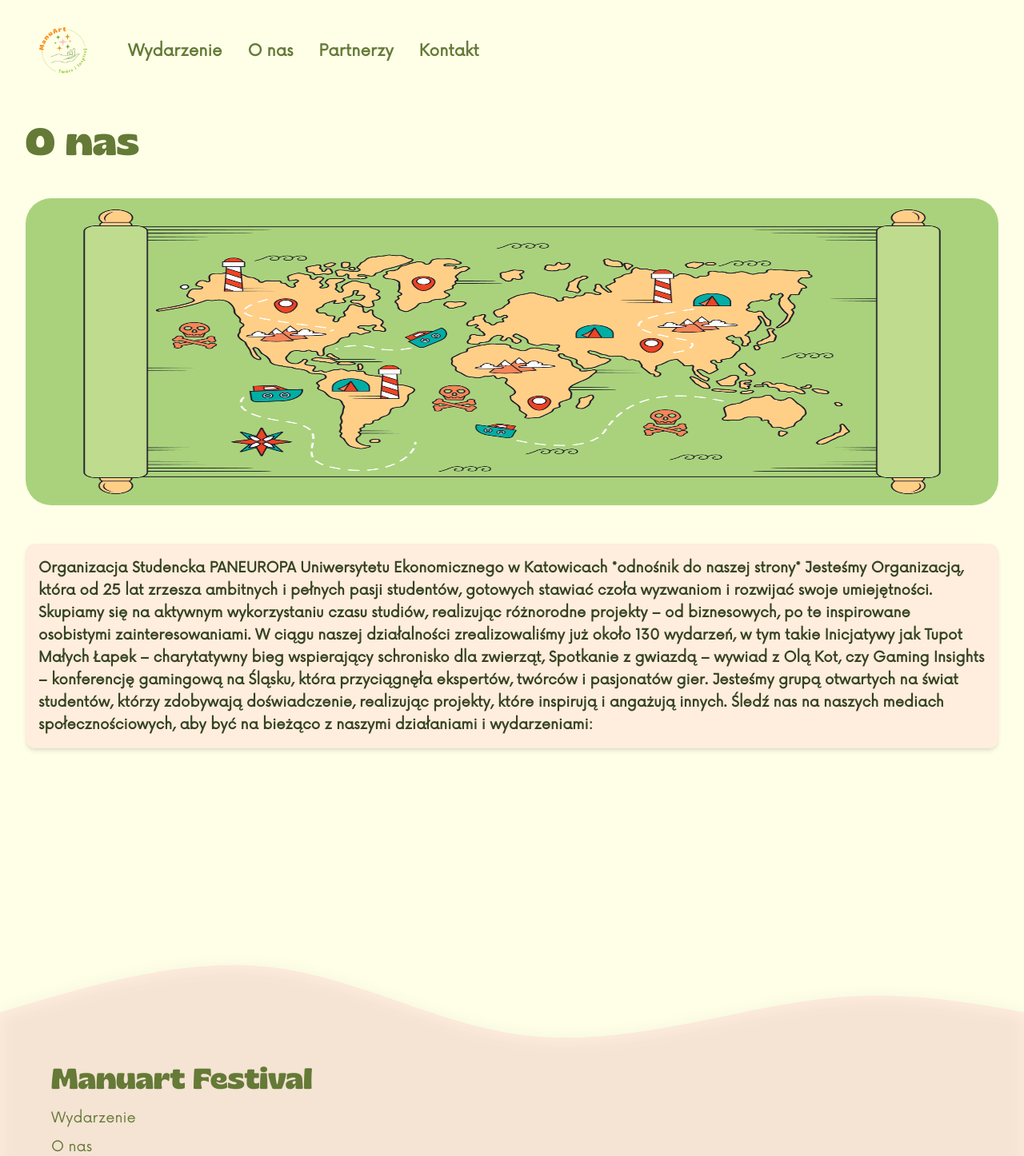
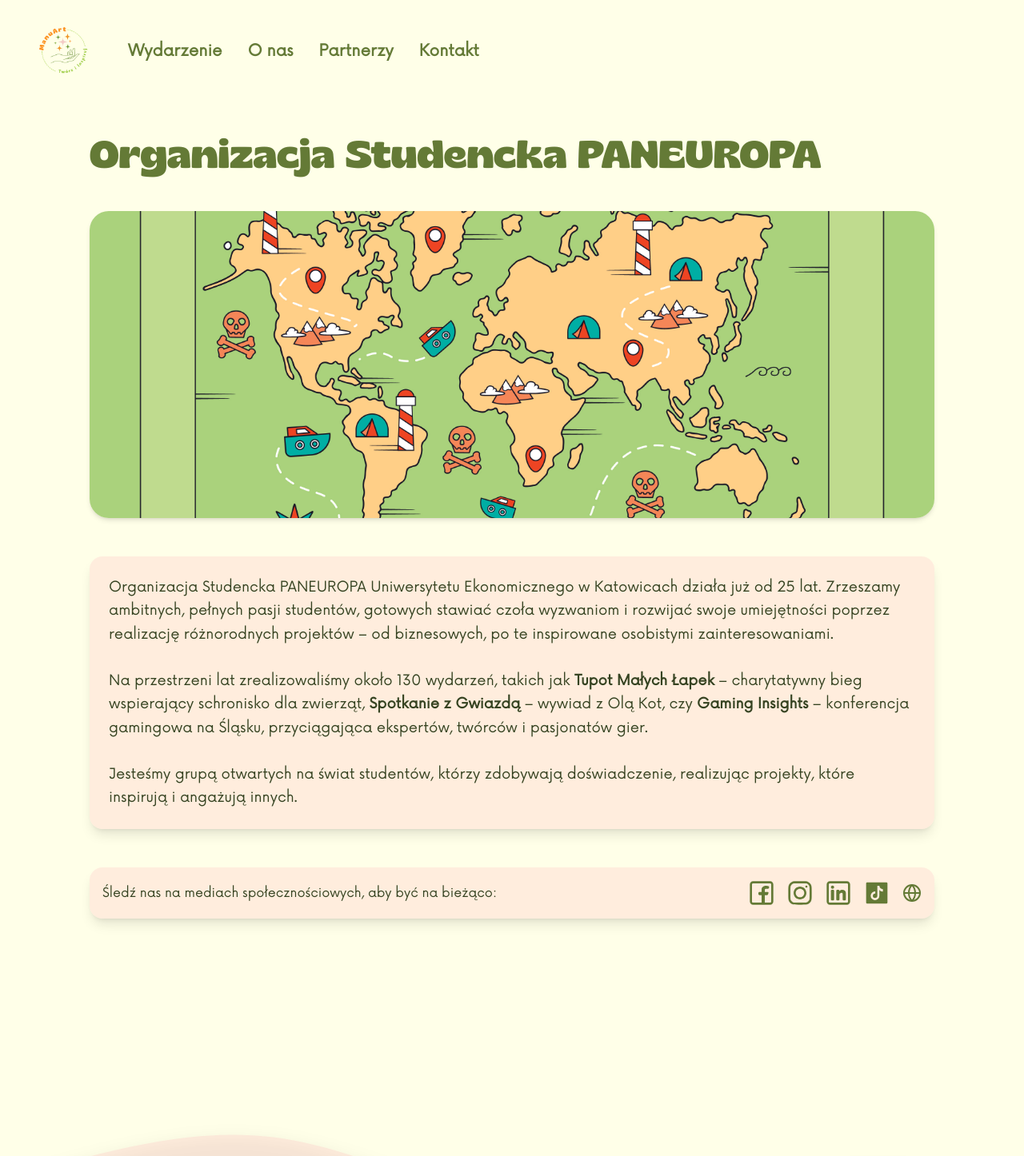
Before and after one commit to bartekmazik/manuart, a Next.js app: page /paneuropa in a window 1280 px wide. Shown: the top 1446 px of the page at 80% size. Built offline with nearby package versions, Linux system fonts and the light colour scheme.

Commit message:
responsibility changes

```diff
--- a/app/components/Footer.tsx
+++ b/app/components/Footer.tsx
@@ -19,7 +19,7 @@ const Footer = () => {
         {/* footer content */}
         <div className="absolute bg-transparent inset-0 px-8 sm:px-16 py-12 sm:py-20 flex flex-col sm:flex-row items-end justify-end sm:justify-between  text-center sm:text-left gap-10 sm:gap-0">
           {/*left column*/}
-          <div className="flex flex-col items-center sm:items-start gap-4">
+          <div className="flex flex-col items-center sm:items-start gap-4 w-full">
             <h2
               className={`${Gliker.className} text-primary text-4xl font-bold`}
             >
@@ -53,7 +53,7 @@ const Footer = () => {
             </div>
           </div>
           {/* right column */}
-          <div className="flex flex-col justify-center items-center gap-4">
+          <div className="w-full flex flex-col justify-center items-center sm:w-1/3 gap-4">
             <p className={`${Gliker.className} text-primary text-2xl`}>
               ZAOBSERWUJ NAS
             </p>
@@ -80,12 +80,7 @@ const Footer = () => {
                   alt: "TikTok",
                 },
               ].map(({ href, src, alt }) => (
-                <Link
-                  key={alt}
-                  href={href}
-                  target="_blank"
-                  rel="noopener noreferrer"
-                >
+                <Link key={alt} href={href} target="_blank">
                   <Image
                     src={src}
                     alt={alt}
--- a/app/components/Navbar.tsx
+++ b/app/components/Navbar.tsx
@@ -5,7 +5,9 @@ import Image from "next/image";
 import Link from "next/link";
 import { Menu } from "lucide-react";
 import { AnimatePresence, motion } from "framer-motion";
-
+{
+  /*make navbar absolute if route is home*/
+}
 function isHome(path: string) {
   if (path === "/") {
     return "absolute top-0 left-0 z-50 pt-6";
@@ -53,7 +55,7 @@ function Dropdown({ onClose }: { onClose: () => void }) {
 }
 const Navbar = () => {
   const route = usePathname();
-  const [isOpen, setIsOpen] = useState(false);
+  const [isOpen, setIsOpen] = useState(false); //dropdown control
   return (
     <div
       className={`${isHome(
@@ -95,6 +97,7 @@ const Navbar = () => {
       >
         <Menu />
       </button>
+      {/*dropdown animation wrapper*/}
       <AnimatePresence>
         {isOpen && <Dropdown onClose={() => setIsOpen(false)} />}
       </AnimatePresence>
--- a/app/components/home/PartnersCarousel.tsx
+++ b/app/components/home/PartnersCarousel.tsx
@@ -11,8 +11,8 @@ const sponsors = [
   "/logo.png",
   "/logo.png",
 ];
-
-const duplicatedSponsors = [...sponsors, ...sponsors, ...sponsors]; // extend loop
+//needs to be above 3 items in array otherways its not filling enough space
+const duplicatedSponsors = [...sponsors, ...sponsors, ...sponsors];
 
 const PartnersCarousel = () => {
   return (
--- a/app/paneuropa/page.tsx
+++ b/app/paneuropa/page.tsx
@@ -1,32 +1,87 @@
 import React from "react";
 import { Gliker } from "../fonts/gliker";
 import Image from "next/image";
+import Link from "next/link";
+import { Globe } from "lucide-react";
 
 const AboutUsPage = () => {
   return (
-    <div className=" flex flex-col pt-12 justify-center sm:justify-start items-start gap-12">
-      <h1 className={`${Gliker.className} text-5xl text-primary`}>O nas</h1>
-      <div className="relative rounded-4xl w-full h-96 ">
-        <Image src="/map.jpg" className="rounded-4xl" alt="paneuropa" fill />
+    <div className="flex flex-col gap-12 pt-16 px-6 sm:px-12 max-w-6xl mx-auto text-primary">
+      <div className="flex flex-col sm:flex-row items-start sm:items-center gap-4 sm:gap-6">
+        <h1 className={`${Gliker.className} text-4xl sm:text-5xl font-bold`}>
+          Organizacja Studencka PANEUROPA
+        </h1>
       </div>
 
-      <p className="bg-backgroundsecondary w-full text-lg  p-4 rounded-xl font-bold text-primarydark shadow-md hover:shadow-lg transition">
+      {/* map image */}
+      <div className="relative w-full h-72 sm:h-96 rounded-3xl overflow-hidden shadow-md">
+        <Image
+          src="/map.jpg"
+          alt="Mapa PANEUROPA"
+          fill
+          className="object-cover"
+        />
+      </div>
+
+      {/* description */}
+      <p className="bg-backgroundsecondary text-primarydark text-base sm:text-lg p-6 rounded-2xl font-medium leading-relaxed shadow-lg ">
         Organizacja Studencka PANEUROPA Uniwersytetu Ekonomicznego w Katowicach
-        *odnośnik do naszej strony* Jesteśmy Organizacją, która od 25 lat
-        zrzesza ambitnych i pełnych pasji studentów, gotowych stawiać czoła
-        wyzwaniom i rozwijać swoje umiejętności. Skupiamy się na aktywnym
-        wykorzystaniu czasu studiów, realizując różnorodne projekty – od
-        biznesowych, po te inspirowane osobistymi zainteresowaniami. W ciągu
-        naszej działalności zrealizowaliśmy już około 130 wydarzeń, w tym takie
-        Inicjatywy jak Tupot Małych Łapek – charytatywny bieg wspierający
-        schronisko dla zwierząt, Spotkanie z gwiazdą – wywiad z Olą Kot, czy
-        Gaming Insights – konferencję gamingową na Śląsku, która przyciągnęła
-        ekspertów, twórców i pasjonatów gier. Jesteśmy grupą otwartych na świat
-        studentów, którzy zdobywają doświadczenie, realizując projekty, które
-        inspirują i angażują innych. Śledź nas na naszych mediach
-        społecznościowych, aby być na bieżąco z naszymi działaniami i
-        wydarzeniami:
+        działa już od 25 lat. Zrzeszamy ambitnych, pełnych pasji studentów,
+        gotowych stawiać czoła wyzwaniom i rozwijać swoje umiejętności poprzez
+        realizację różnorodnych projektów – od biznesowych, po te inspirowane
+        osobistymi zainteresowaniami.
+        <br />
+        <br />
+        Na przestrzeni lat zrealizowaliśmy około 130 wydarzeń, takich jak{" "}
+        <strong>Tupot Małych Łapek</strong> – charytatywny bieg wspierający
+        schronisko dla zwierząt, <strong>Spotkanie z Gwiazdą</strong> – wywiad z
+        Olą Kot, czy <strong>Gaming Insights</strong> – konferencja gamingowa na
+        Śląsku, przyciągająca ekspertów, twórców i pasjonatów gier.
+        <br />
+        <br />
+        Jesteśmy grupą otwartych na świat studentów, którzy zdobywają
+        doświadczenie, realizując projekty, które inspirują i angażują innych.
       </p>
+
+      {/*social medias*/}
+      <div className="flex bg-backgroundsecondary p-4 rounded-2xl shadow-lg flex-col sm:flex-row items-start sm:justify-between sm:items-center gap-4 sm:gap-6">
+        <p className="  text-primarydark">
+          Śledź nas na mediach społecznościowych, aby być na bieżąco:
+        </p>
+        <div className="flex flex-row items-center gap-4 self-center ">
+          {[
+            {
+              href: "https://facebook.com",
+              src: "/facebook.svg",
+              alt: "Facebook",
+            },
+            {
+              href: "https://instagram.com",
+              src: "/instagram.svg",
+              alt: "Instagram",
+            },
+            {
+              href: "https://linkedin.com",
+              src: "/linkedin.svg",
+              alt: "LinkedIn",
+            },
+            { href: "https://tiktok.com", src: "/tiktok.svg", alt: "TikTok" },
+          ].map(({ href, src, alt }) => (
+            <Link key={alt} href={href} target="_blank">
+              <Image
+                src={src}
+                alt={alt}
+                width={32}
+                height={32}
+                className="hover:scale-110 transition-transform duration-200"
+              />
+            </Link>
+          ))}
+          <Link href="https://www.paneuropa.com.pl" target="_blank">
+            <Globe className="hover:scale-110 transition-transform duration-200" />
+          </Link>
+        </div>
+      </div>
     </div>
   );
 };
--- a/app/partnerzy/page.tsx
+++ b/app/partnerzy/page.tsx
@@ -7,6 +7,7 @@ const PartnersPage = () => {
       <h1 className={`${Gliker.className} text-5xl text-primary`}>
         Partnerzy wydarzenia
       </h1>
+      {/*partners*/}
     </div>
   );
 };
--- a/app/wydarzenie/page.tsx
+++ b/app/wydarzenie/page.tsx
@@ -4,17 +4,17 @@ import Image from "next/image";
 
 const Zone = () => {
   return (
-    <div className="flex flex-col justify-center items-center gap-2">
-      <div className="relative w-64 h-36 shadow-lg rounded-4xl">
+    <div className="flex flex-col items-center bg-backgroundsecondary rounded-3xl p-4 shadow-lg gap-4 text-center transition-all duration-300 hover:scale-[1.02]">
+      <div className="relative w-full h-36 rounded-3xl overflow-hidden">
         <Image
           src="/map.jpg"
           alt="map"
           fill
-          className="object-cover rounded-4xl"
+          className="object-cover rounded-3xl"
         />
       </div>
       <h3 className="text-xl font-bold text-primary">Strefa jeden</h3>
-      <p className="text-primarydark font-semibold bg-backgroundsecondary rounded-xl p-4">
+      <p className="text-primarydark font-medium text-sm">
         Strefa wystawców – Spotkaj małe, lokalne marki i poznaj ich ręcznie
         tworzone produkty. Każdy wystawca chętnie opowie o swojej pasji i
         procesie tworzenia, a Ty będziesz mieć okazję do zakupu unikalnych
@@ -23,20 +23,21 @@ const Zone = () => {
     </div>
   );
 };
+
 const Artist = () => {
   return (
-    <div className="flex flex-col sm:flex-row justify-center items-center gap-2">
-      <div className="relative sm:w-1/3 h-36 shadow-lg rounded-4xl">
+    <div className="flex flex-col sm:flex-row items-center sm:items-start bg-backgroundsecondary rounded-3xl p-4 shadow-lg gap-4 transition-all duration-300 hover:scale-[1.02]">
+      <div className="relative w-full sm:w-1/3 h-48 rounded-3xl overflow-hidden">
         <Image
           src="/map.jpg"
-          alt="map"
+          alt="artist"
           fill
-          className="object-cover rounded-4xl"
+          className="object-cover rounded-3xl"
         />
       </div>
-      <div>
+      <div className="text-left">
         <h3 className="text-xl font-bold text-primary">Wystawca</h3>
-        <p className="text-primarydark font-semibold bg-backgroundsecondary rounded-xl p-4">
+        <p className="text-primarydark font-medium text-sm mt-2">
           Strefa wystawców – Spotkaj małe, lokalne marki i poznaj ich ręcznie
           tworzone produkty. Każdy wystawca chętnie opowie o swojej pasji i
           procesie tworzenia, a Ty będziesz mieć okazję do zakupu unikalnych
@@ -46,26 +47,38 @@ const Artist = () => {
     </div>
   );
 };
+
 const AboutPage = () => {
   return (
-    <div className=" flex flex-col pt-12 justify-center sm:justify-start items-start gap-12">
-      <h1 className={`${Gliker.className} text-5xl text-primary`}>
+    <div className="flex flex-col px-4 sm:px-8 pt-12 max-w-7xl mx-auto gap-12">
+      <h1 className={`${Gliker.className} text-4xl sm:text-5xl text-primary`}>
         Wydarzenie
       </h1>
-      <div className="relative w-[90vw] h-96 self-center bg-backgroundsecondary rounded-4xl shadow-lg  ">
-        <Image src={"/map.jpg"} fill alt="map" className="rounded-4xl" />
+
+      <div className="relative w-full h-64 sm:h-96 bg-backgroundsecondary rounded-4xl shadow-lg overflow-hidden">
+        <Image
+          src="/map.jpg"
+          fill
+          alt="map"
+          className="object-cover rounded-4xl"
+        />
       </div>
-      <h2 className={`${Gliker.className} text-4xl text-primary`}>
+
+      <h2 className={`${Gliker.className} text-3xl sm:text-4xl text-primary`}>
         Strefy wydarzenia
       </h2>
-      <div className="grid grid-cols-3 self-center gap-12">
+
+      <div className="grid grid-cols-1 sm:grid-cols-2 lg:grid-cols-3 gap-8">
         <Zone />
         <Zone />
-
         <Zone />
       </div>
-      <h2 className={`${Gliker.className} text-4xl text-primary`}>Wystawcy</h2>
-      <div className="flex flex-col gap-12">
+
+      <h2 className={`${Gliker.className} text-3xl sm:text-4xl text-primary`}>
+        Wystawcy
+      </h2>
+
+      <div className="flex flex-col gap-6">
         <Artist />
         <Artist />
         <Artist />
```
